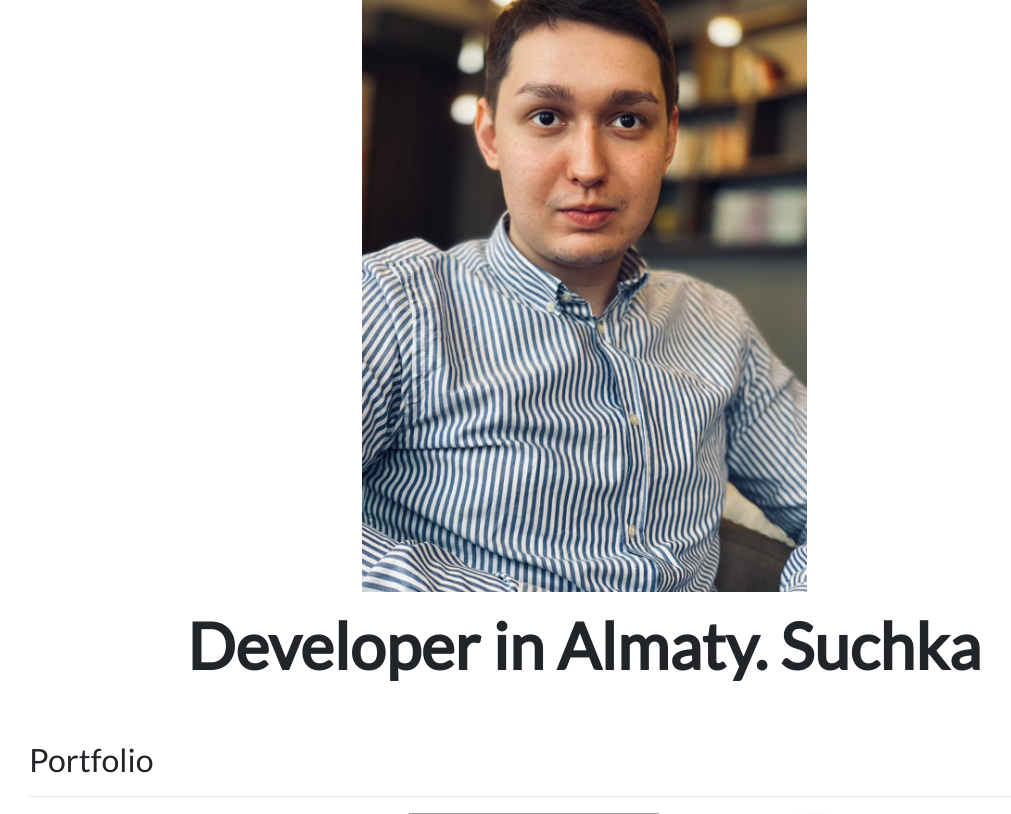
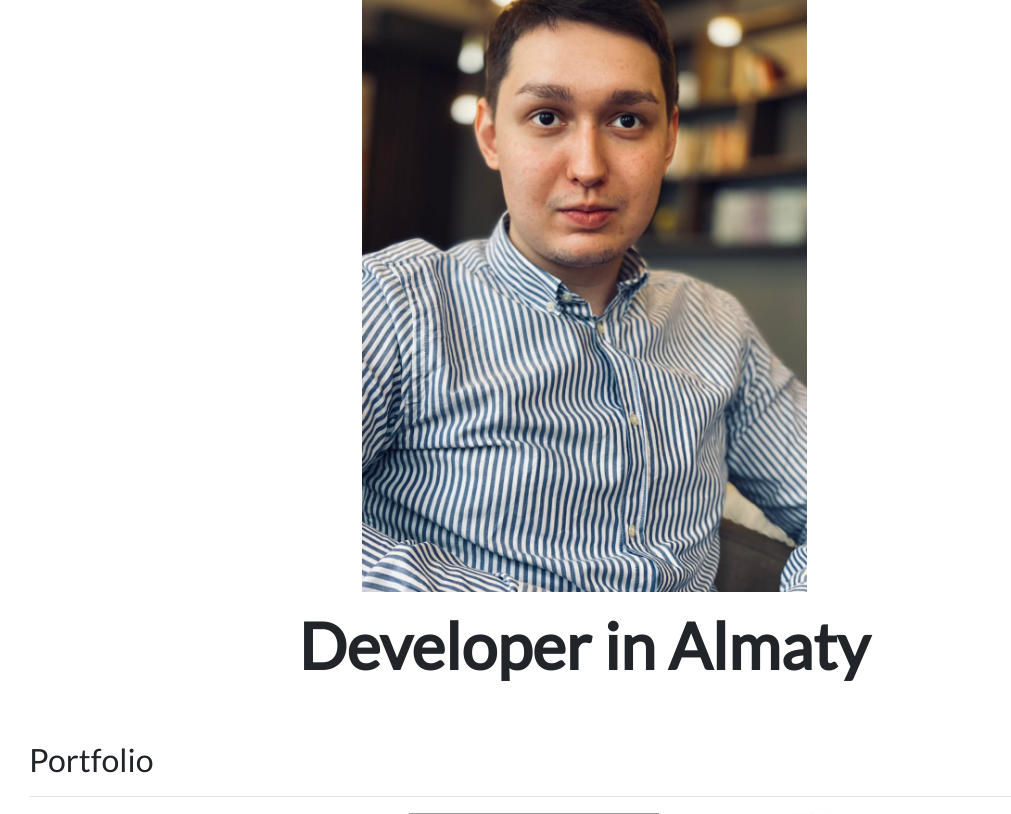
Before and after one commit to Salavatpy/dj_personal_portfolio, a Django app: page / in a window 1280 px wide. Shown: the part 73-887 px from the top of the page, without its empty margins (56-1067 px from the left). Run offline with Django 4.2, Linux system fonts and the light colour scheme; data comes from the database, SQL or seed files in the repository; grey boxes are pictures that could not be loaded.

Commit message:
Previous version

```diff
--- a/portfolio/templates/portfolio/home.html
+++ b/portfolio/templates/portfolio/home.html
@@ -9,7 +9,7 @@
 
 <div class="row justify-content-center mb-3">
   <div class="col-md-9 text-center">
-    <h1 id="hometext" class="font-weight-bold"> Developer in Almaty. Suchka</h1>
+    <h1 id="hometext" class="font-weight-bold"> Developer in Almaty</h1>
   </div>
 </div>
 
```
